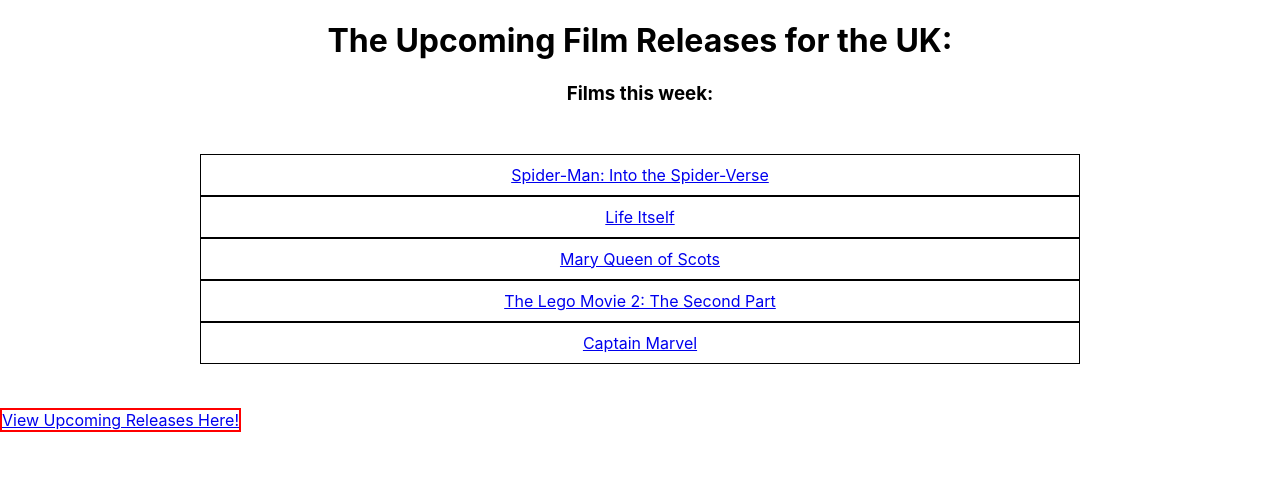
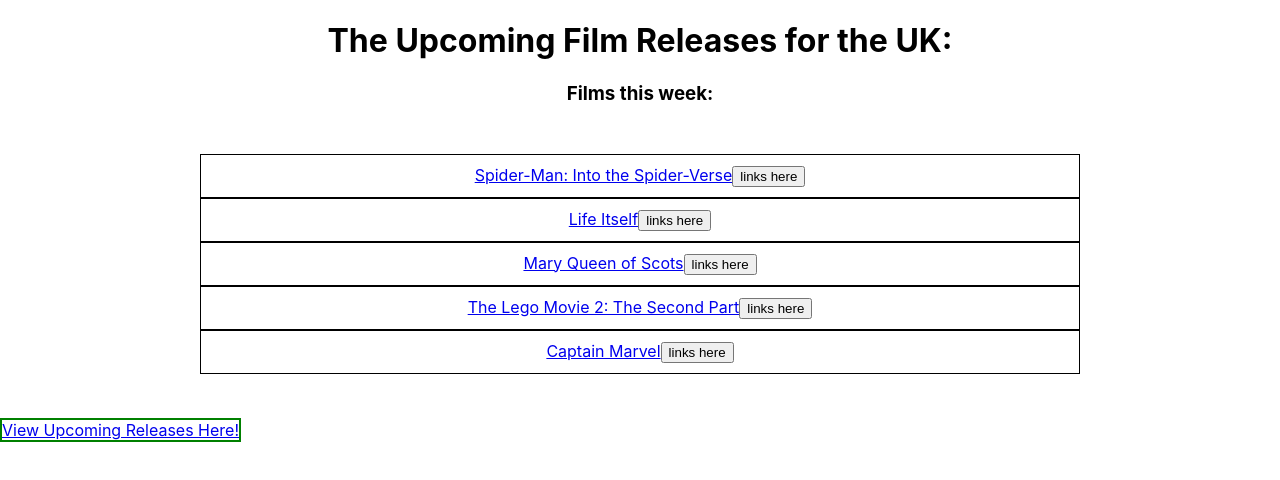
Before and after one commit to Lauren-Brett/Multiple-Components-React-JSX, a React (Create React App) app: page / in a window 1280 px wide. Shown: the top 480 px of the page. Built offline with nearby package versions, Linux system fonts and the light colour scheme.

Commit message:
some css

```diff
--- a/src/components/Film.js
+++ b/src/components/Film.js
@@ -4,6 +4,7 @@
     return (
         <li>
             <a href={url}>{name}</a>
+            <button>links here</button>
         </li>
     )
 }
--- a/src/components/FilmsListCss.css
+++ b/src/components/FilmsListCss.css
@@ -20,7 +20,7 @@
 
 a.film-link {
     display: c;
-
-    border: 2px solid red;
+    text-align: center;
+    border: 2px solid green;
 
 }
```
Also changed, not shown: src/components/FilmLink.js (+16 -5 lines).
